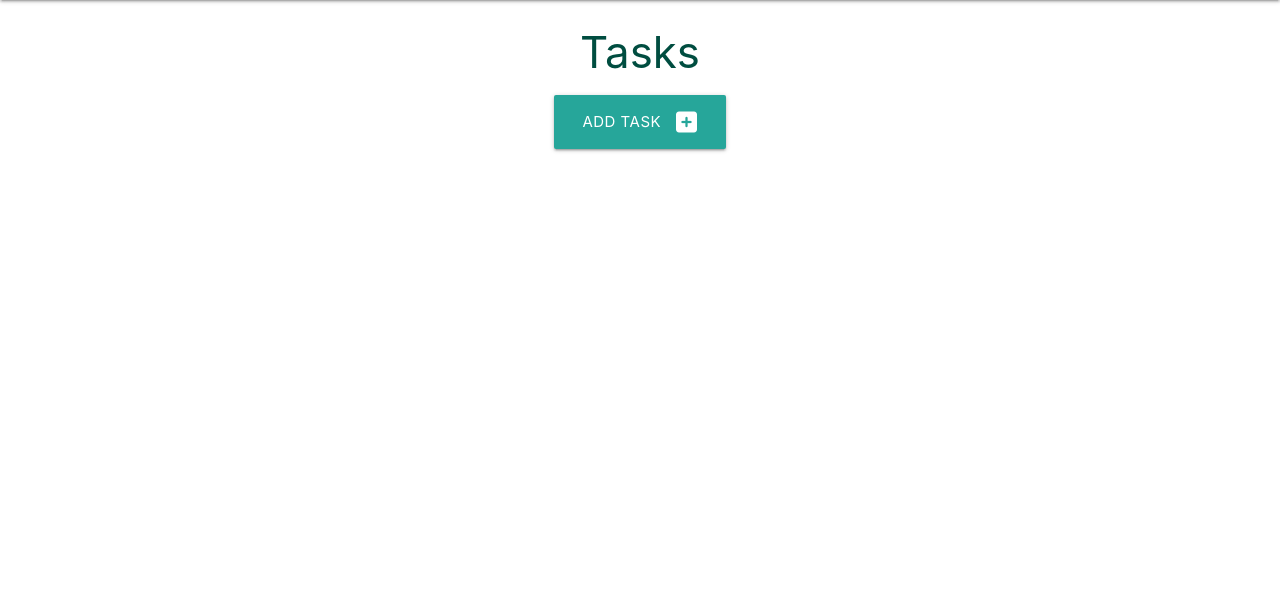
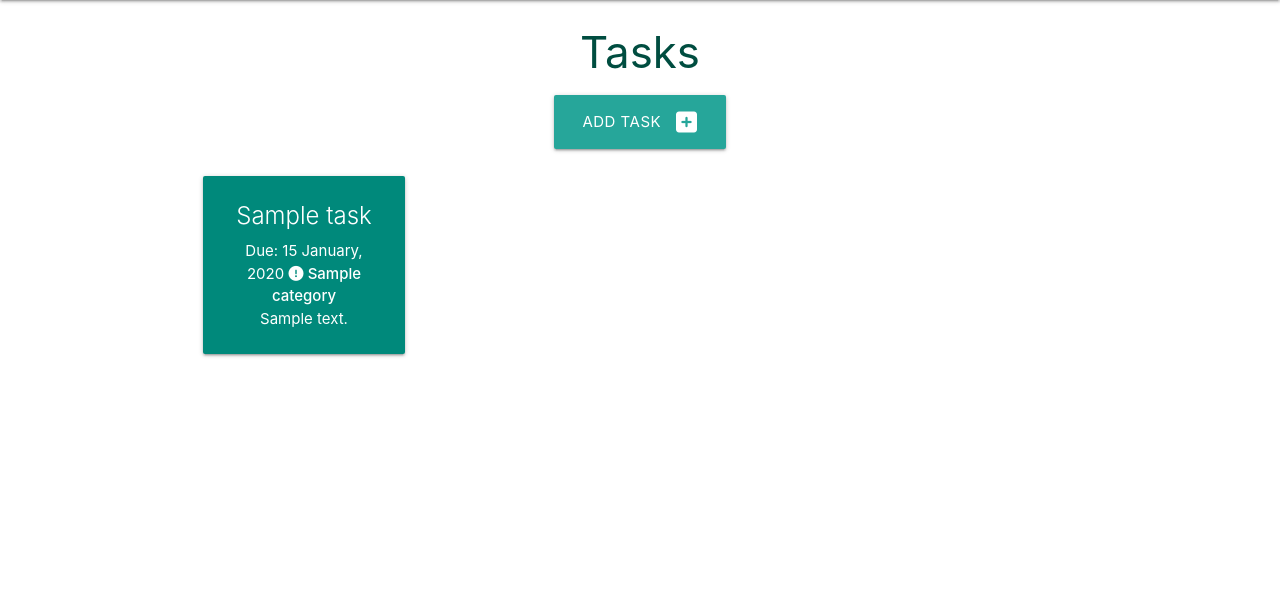
Before and after one commit to GJSayers/flask-sql-task-manager, a Flask app: page / in a window 1280 px wide. Shown: the part 64-673 px from the top of the page. Run offline with Flask 2, Linux system fonts and the light colour scheme; tables that the repository leaves empty hold one stand-in row (values such as "Sample post"); some libraries are stand-ins or nearby versions.

Commit message:
Update route and HTML for viewing tasks

```diff
--- a/taskmanager/routes.py
+++ b/taskmanager/routes.py
@@ -5,12 +5,13 @@ from taskmanager.models import Category, Task
 
 @app.route("/")
 def home():
-    return render_template("tasks.html")
+    tasks = list(Task.query.order_by(Task.task_name).all())
+    return render_template("tasks.html", tasks=tasks)
 
 
 @app.route("/categories")
 def categories():
-    categories = Category.query.order_by(Category.category_name).all()
+    categories = list(Category.query.order_by(Category.category_name).all())
     return render_template("categories.html", categories=categories)
 
 
--- a/taskmanager/templates/tasks.html
+++ b/taskmanager/templates/tasks.html
@@ -11,4 +11,22 @@
             </div>
         </div>
 
+        <div class="row">
+            {% for task in tasks|sort(attribute="due_date") %}
+            <div class="col s12 m6 l3">
+              <div class="card teal darken-1 center-align">
+                <div class="card-content white-text">
+                  <strong class="card-title">{{ task.task_name }}</strong> Due: {{ task.due_date.strftime("%d %B, %Y") }}
+                  {% if task.is_urgent %}
+                    <i class="fas fa-exclamation-circle light-teal-txt text-lighten-2"></i>
+                  {% endif %}
+                  <strong>{{ task.category}}</strong>
+                  <p>{{ task.task_description }}</p>
+                </div>
+
+              </div>
+            </div>
+            {% endfor %}
+          </div>
+
 {% endblock %}
```
